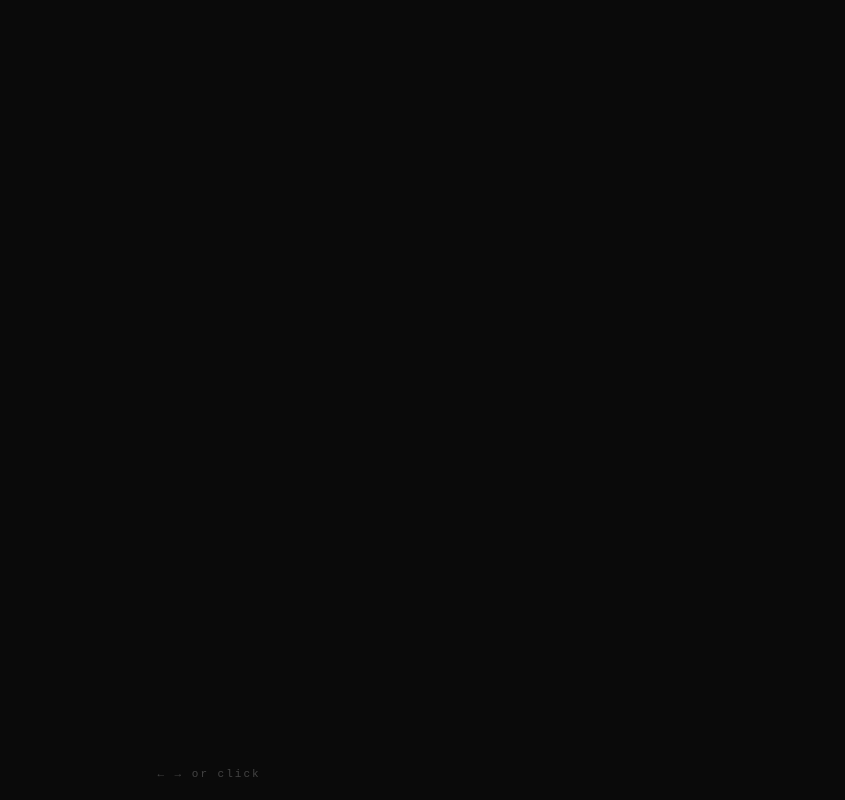
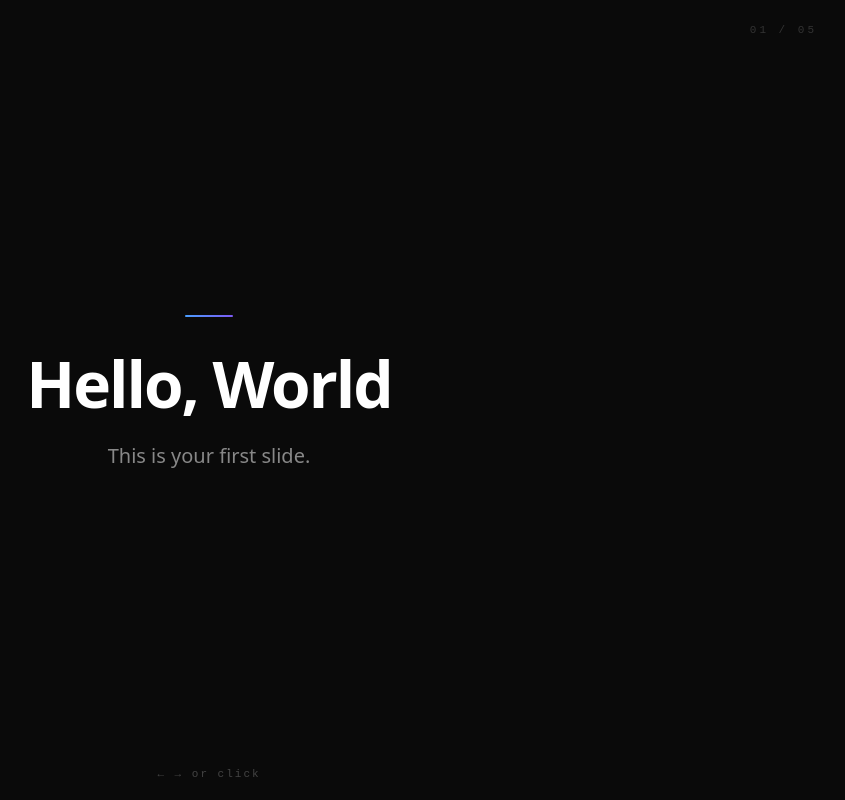
Before and after one commit to nivkman/md-presentation, a plain HTML site: page index.html in a window 1280 px wide. Shown: the whole page, without its empty margins (431-1276 px from the left). Drawn offline with Linux system fonts and the light colour scheme.

Commit message:
feat: render slides from SLIDES markdown string

````diff
--- a/index.html
+++ b/index.html
@@ -250,6 +250,33 @@
   assert('fenced code', parseMarkdown('```\nfoo()\n```'), '<pre><code>foo()</code></pre>');
   assert('paragraph', parseMarkdown('hello world'), '<p>hello world</p>');
 })();
+
+  const deck = document.getElementById('deck');
+  const counter = document.getElementById('counter');
+  let current = 0;
+  let slides = [];
+
+  function renderSlides() {
+    const rawSlides = SLIDES.split(/\n---\n/).map(s => s.trim()).filter(Boolean);
+    slides = rawSlides;
+
+    deck.innerHTML = '';
+    rawSlides.forEach((raw, i) => {
+      const div = document.createElement('div');
+      div.className = 'slide' + (i === 0 ? ' active' : '');
+      div.innerHTML = `<div class="accent-line"></div><div class="slide-content">${parseMarkdown(raw)}</div>`;
+      deck.appendChild(div);
+    });
+
+    updateCounter();
+  }
+
+  function updateCounter() {
+    const pad = n => String(n).padStart(2, '0');
+    counter.textContent = `${pad(current + 1)} / ${pad(slides.length)}`;
+  }
+
+  renderSlides();
   </script>
 </body>
 </html>
````
